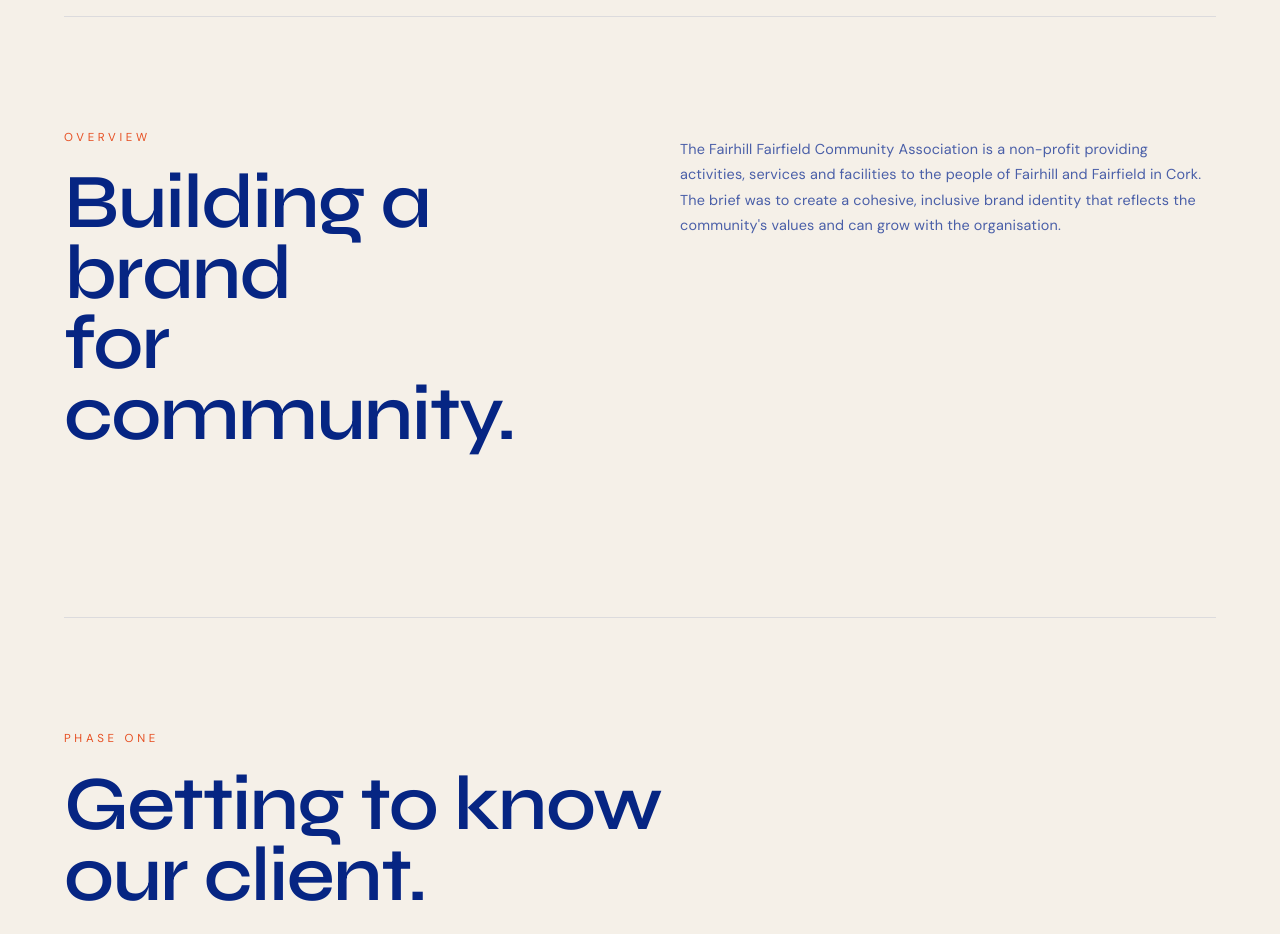
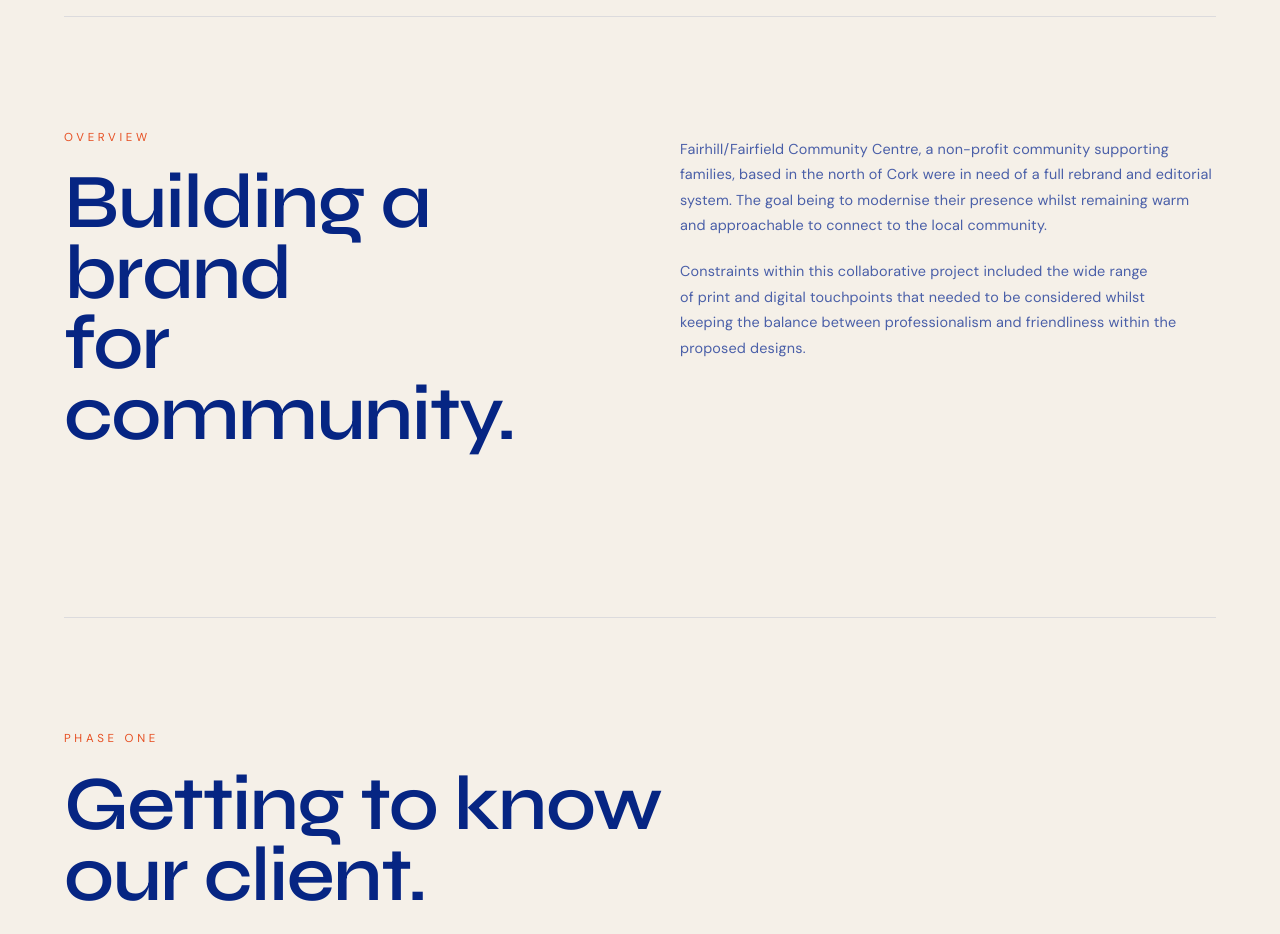
Before and after one commit to DrewPenkert/DrewPenkert.github.io, a React (Vite) app: page /fairhill in a window 1280 px wide. Shown: the part 1580-2514 px from the top of the page. Built offline with nearby package versions, Linux system fonts and the light colour scheme.

Commit message:
Add Fairhill overview copy

```diff
--- a/src/FairhillCaseStudy.jsx
+++ b/src/FairhillCaseStudy.jsx
@@ -122,7 +122,10 @@ export default function FairhillCaseStudy() {
             </div>
             <div className="cs-intro-body">
               <p className="cs-reveal">
-                The Fairhill Fairfield Community Association is a non-profit providing activities, services and facilities to the people of Fairhill and Fairfield in Cork. The brief was to create a cohesive, inclusive brand identity that reflects the community's values and can grow with the organisation.
+                Fairhill/Fairfield Community Centre, a non-profit community supporting families, based in the north of Cork were in need of a full rebrand and editorial system. The goal being to modernise their presence whilst remaining warm and approachable to connect to the local community.
+              </p>
+              <p className="cs-reveal">
+                Constraints within this collaborative project included the wide range of print and digital touchpoints that needed to be considered whilst keeping the balance between professionalism and friendliness within the proposed designs.
               </p>
             </div>
           </div>
```
